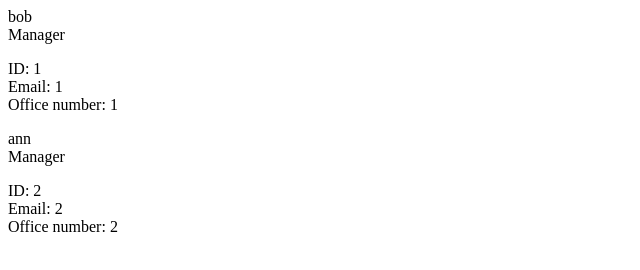
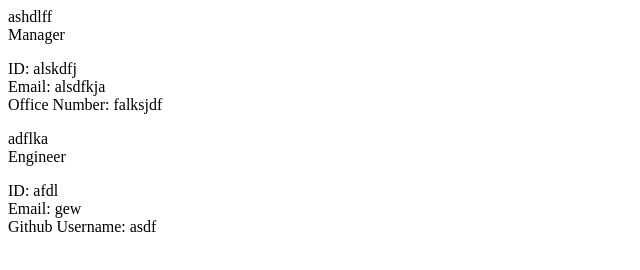
Before and after one commit to ancs214/teamProfileGenerator, a website: page index.html in a window 1280 px wide. Shown: the whole page, without its empty margins (0-640 px from the left). Drawn offline with Linux system fonts and the light colour scheme.

Commit message:
added employee cards section

```diff
--- a/index.html
+++ b/index.html
@@ -2,17 +2,19 @@
     <div class="row row-cols-1 row-cols-3 m-5">
     <div class="col">
         <div class="card mb-3" style="max-width: 18rem;">
-            <div class="card-header h3 text-white bg-primary"> bob <br> <span class="h5">Manager</span></div>
+            <div class="card-header h3 text-white bg-primary"> ashdlff
+            <br>
+            <span class="h5"> Manager </span></div>
             <div class="card-body">
                 <p class="card-text">
                   <div class="border p-1">
-                    ID: 1
+                    ID: alskdfj
                   </div>
                   <div class="border p-1">
-                    Email: 1
+                    Email: alsdfkja
                   </div>
                   <div class="border p-1">
-                    Office number: 1
+                    Office Number: falksjdf
                   </div>
                 </p>
             </div>
@@ -21,17 +23,19 @@
     <div class="row row-cols-1 row-cols-3 m-5">
     <div class="col">
         <div class="card mb-3" style="max-width: 18rem;">
-            <div class="card-header h3 text-white bg-primary"> ann <br> <span class="h5">Manager</span></div>
+            <div class="card-header h3 text-white bg-primary"> adflka
+            <br>
+            <span class="h5"> Engineer </span></div>
             <div class="card-body">
                 <p class="card-text">
                   <div class="border p-1">
-                    ID: 2
+                    ID: afdl
                   </div>
                   <div class="border p-1">
-                    Email: 2
+                    Email: gew
                   </div>
                   <div class="border p-1">
-                    Office number: 2
+                    Github Username: asdf
                   </div>
                 </p>
             </div>
--- a/index.js
+++ b/index.js
@@ -166,7 +166,3 @@ let createTeam = function (userArr) {
 
 
 promptUser()
-// .then(employees => {
-//     console.log(employees);
-    // return generatePage(employees);
-//})
```
Also changed, not shown: src/generate-page.js (+22 -7 lines).
